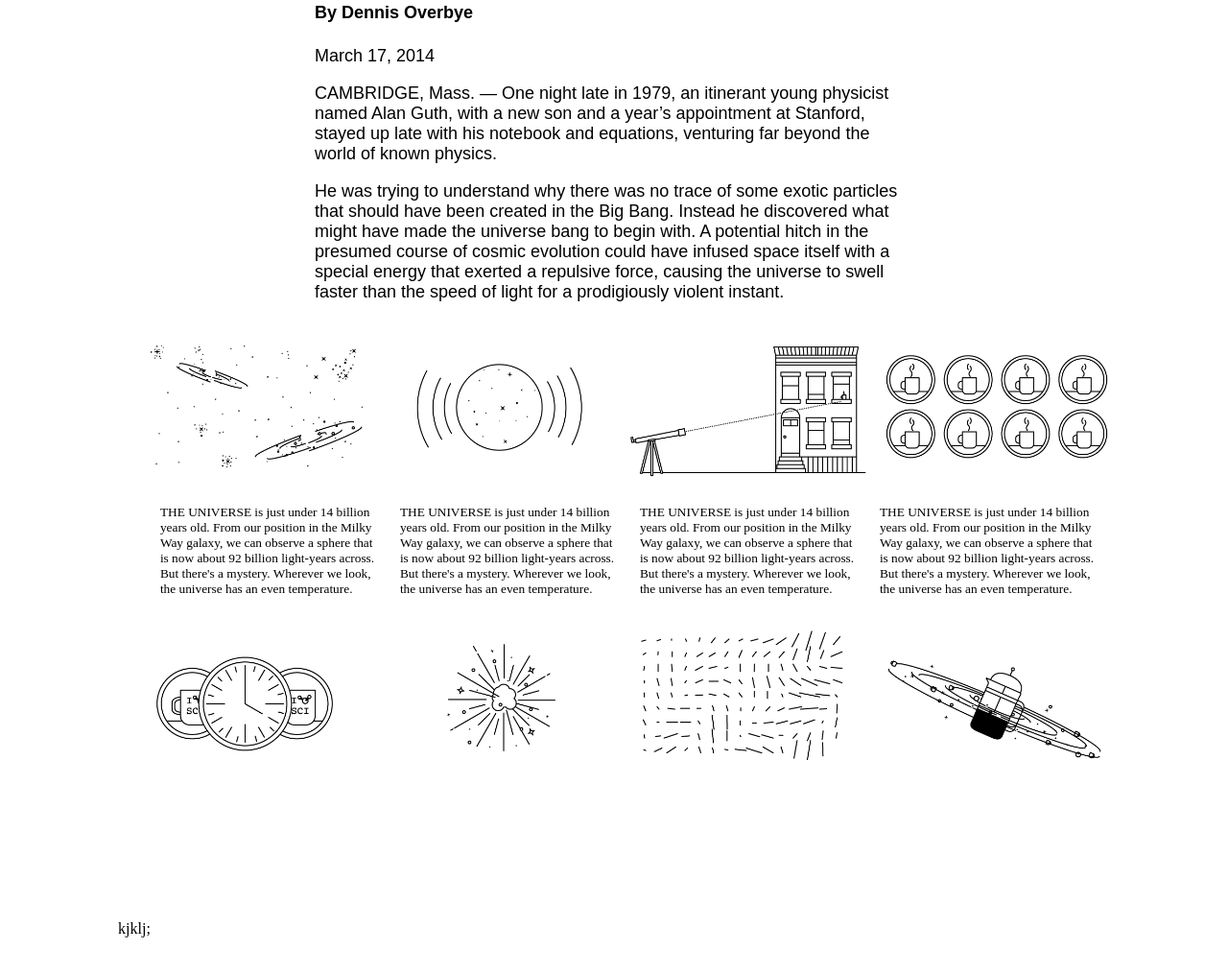
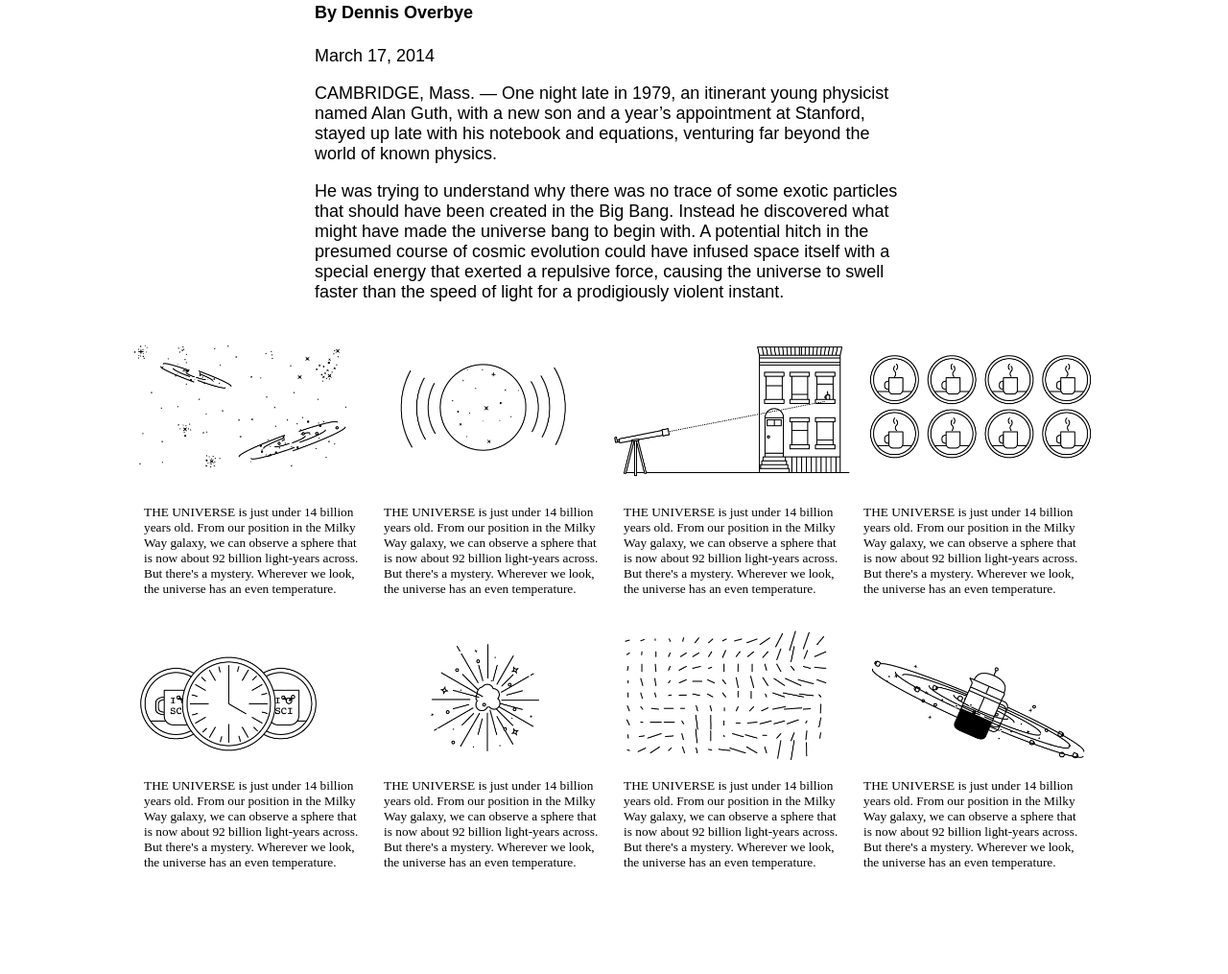
Before and after one commit to Aduda-Boaz/New_york_times_article, a plain HTML site: page index.html in a window 1280 px wide. Shown: the part 717-1732 px from the top of the page at 96% size. Drawn offline with Linux system fonts and the light colour scheme; some icons are missing.

Commit message:
section html, css modification

```diff
--- a/index.html
+++ b/index.html
@@ -66,8 +66,8 @@
         </div>
     </main>
     <div class="sectionTitle">
-        kjklj;
         <div class="section_body">
+            <div class="section_grid">
                 <div class="paragragh">
                     <p>THE UNIVERSE is just under 14 billion years old. From our position in the Milky Way galaxy, we can observe a sphere that is now about 92 billion light-years across. But there's a mystery. Wherever we look, the universe has an even temperature.</p>
                 </div>
@@ -80,7 +80,23 @@
                 <div class="paragragh">
                     <p>THE UNIVERSE is just under 14 billion years old. From our position in the Milky Way galaxy, we can observe a sphere that is now about 92 billion light-years across. But there's a mystery. Wherever we look, the universe has an even temperature.</p>
                 </div>
+
+                <div class="paragragh_2">
+                    <p>THE UNIVERSE is just under 14 billion years old. From our position in the Milky Way galaxy, we can observe a sphere that is now about 92 billion light-years across. But there's a mystery. Wherever we look, the universe has an even temperature.</p>
                 </div>
+                <div class="paragragh_2">
+                    <p>THE UNIVERSE is just under 14 billion years old. From our position in the Milky Way galaxy, we can observe a sphere that is now about 92 billion light-years across. But there's a mystery. Wherever we look, the universe has an even temperature.</p>
+                </div>
+                <div class="paragragh_2">
+                    <p>THE UNIVERSE is just under 14 billion years old. From our position in the Milky Way galaxy, we can observe a sphere that is now about 92 billion light-years across. But there's a mystery. Wherever we look, the universe has an even temperature.</p>
+                </div>
+                <div class="paragragh_2">
+                    <p>THE UNIVERSE is just under 14 billion years old. From our position in the Milky Way galaxy, we can observe a sphere that is now about 92 billion light-years across. But there's a mystery. Wherever we look, the universe has an even temperature.</p>
+                </div>
+
+            </div>
+        </div>
+
     </div>
 
 
--- a/styles.css
+++ b/styles.css
@@ -102,14 +102,17 @@ img {
 }
 
 .section_body {
-    display: grid;
     background-image: url("images/inflation-945.png");
     width: 1000px;
     height: 1200px;
     background-size: contain;
     background-repeat: no-repeat;
     padding-top: 30px;
-    grid-template-columns: auto auto auto auto;
+}
+
+.section_grid {
+  display: grid;
+  grid-template-columns: auto auto auto auto;
 }
 
 .paragragh {
@@ -118,10 +121,23 @@ img {
     font-style: normal;
     margin-left: 10px;
     margin-right: 10px;
+    height: 200px;
 }
 
 .sectionTitle {
     display: flex;
     align-items: center;
     justify-content: center;
+
 }
+
+.paragragh_2 {
+  font-size: smaller;
+  font-style: normal;
+  margin-top: 85px;
+  margin-left: 10px;
+  margin-right: 10px;
+ }
+.paragraph p {
+  height: 200px;
+}
```
Lines whose indentation alone changed are shown as unchanged.
